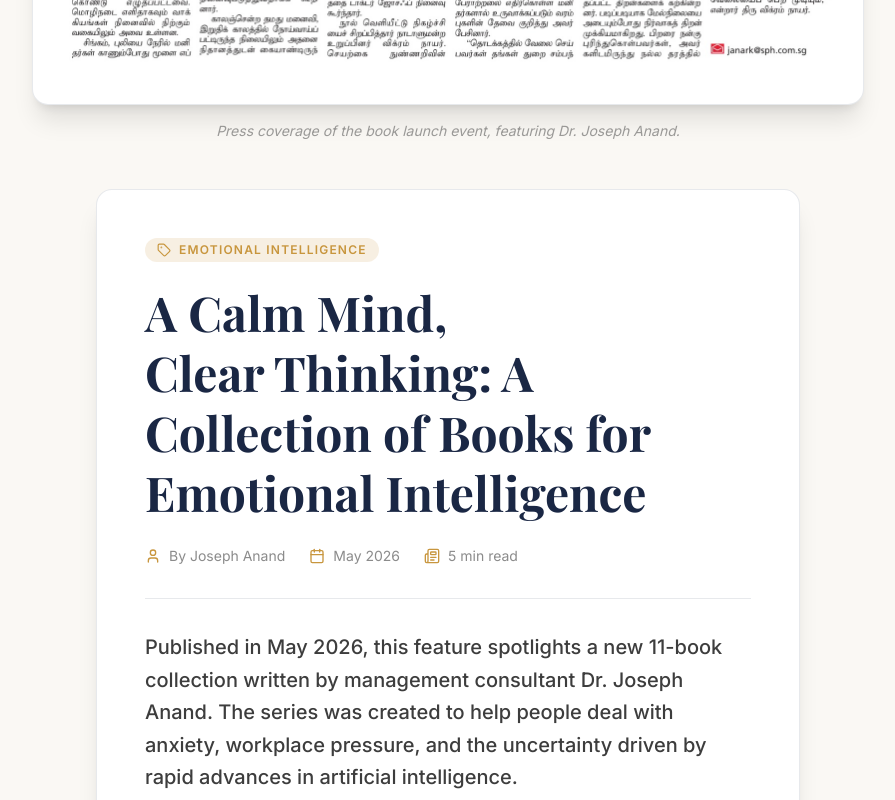
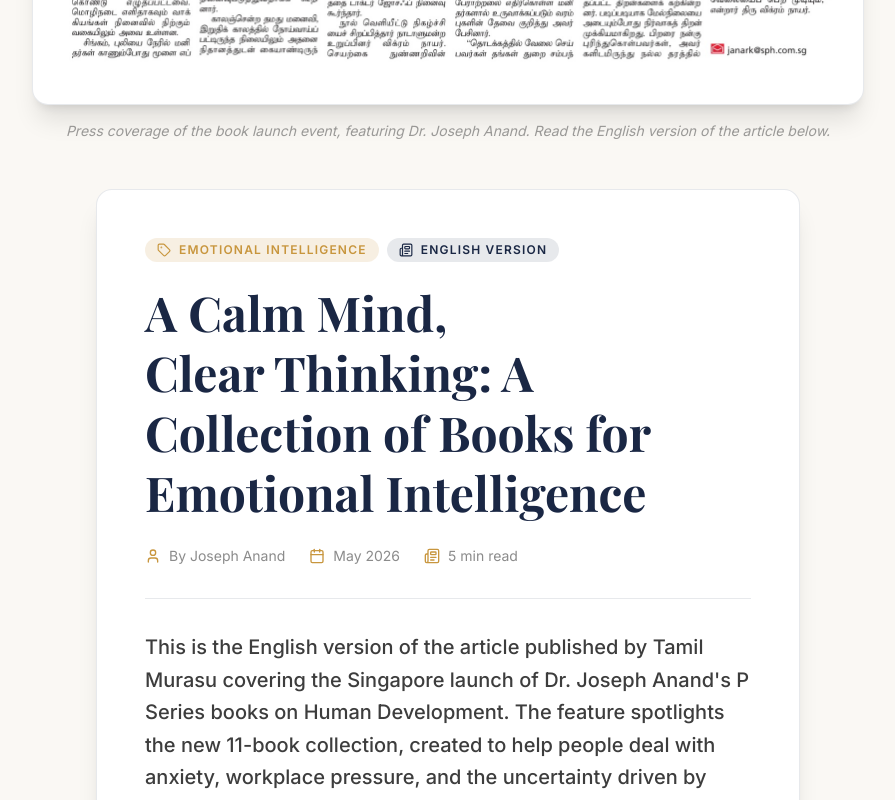
Before and after one commit to josephanand67/Apex-mediah, a Next.js app: page /news in a window 1280 px wide. Shown: the part 740-1540 px from the top of the page, without its empty margins (192-1087 px from the left). Built offline with nearby package versions, Linux system fonts and the light colour scheme; a web font is replaced by a local one.

Commit message:
feat: enhance news page with English version info and category tags
Co-authored-by: josephanand67 <290361217+josephanand67@users.noreply.github.com>

```diff
--- a/app/news/page.tsx
+++ b/app/news/page.tsx
@@ -44,7 +44,8 @@ export default function NewsPage() {
               />
             </div>
             <figcaption className="mt-4 text-center text-sm text-charcoal/50 italic">
-              Press coverage of the book launch event, featuring Dr. Joseph Anand.
+              Press coverage of the book launch event, featuring Dr. Joseph Anand. Read the English version
+              of the article below.
             </figcaption>
           </figure>
         </section>
@@ -53,9 +54,15 @@ export default function NewsPage() {
         <article className="relative mx-auto max-w-3xl px-4 sm:px-6 lg:px-8 pt-8">
           <div className="relative rounded-2xl bg-card shadow-xl border border-border p-6 sm:p-10 md:p-12">
             {/* Category */}
-            <div className="inline-flex items-center gap-2 px-3 py-1 bg-gold/15 text-gold text-xs font-semibold uppercase tracking-widest rounded-full mb-5">
-              <Tag className="h-3.5 w-3.5" />
-              Emotional Intelligence
+            <div className="flex flex-wrap items-center gap-2 mb-5">
+              <span className="inline-flex items-center gap-2 px-3 py-1 bg-gold/15 text-gold text-xs font-semibold uppercase tracking-widest rounded-full">
+                <Tag className="h-3.5 w-3.5" />
+                Emotional Intelligence
+              </span>
+              <span className="inline-flex items-center gap-2 px-3 py-1 bg-navy/10 text-navy text-xs font-semibold uppercase tracking-widest rounded-full">
+                <Newspaper className="h-3.5 w-3.5" />
+                English Version
+              </span>
             </div>
 
             {/* Title */}
@@ -82,10 +89,10 @@ export default function NewsPage() {
             {/* Content */}
             <div className="mt-8 space-y-6 text-lg leading-relaxed text-charcoal/80">
               <p className="text-xl text-charcoal font-medium leading-relaxed">
-                Published in May 2026, this feature spotlights a new 11-book collection written by
-                management consultant Dr. Joseph Anand. The series was created to help people deal with
-                anxiety, workplace pressure, and the uncertainty driven by rapid advances in artificial
-                intelligence.
+                This is the English version of the article published by Tamil Murasu covering the Singapore
+                launch of Dr. Joseph Anand&apos;s P Series books on Human Development. The feature spotlights
+                the new 11-book collection, created to help people deal with anxiety, workplace pressure,
+                and the uncertainty driven by rapid advances in artificial intelligence.
               </p>
 
               <h2 className="font-serif text-2xl font-bold text-navy pt-4">Key Message</h2>
```
